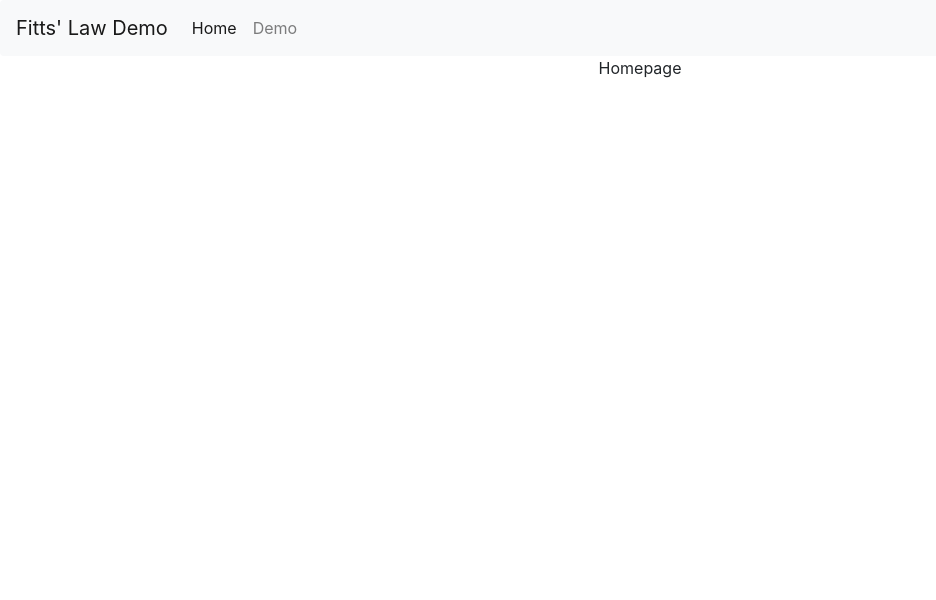
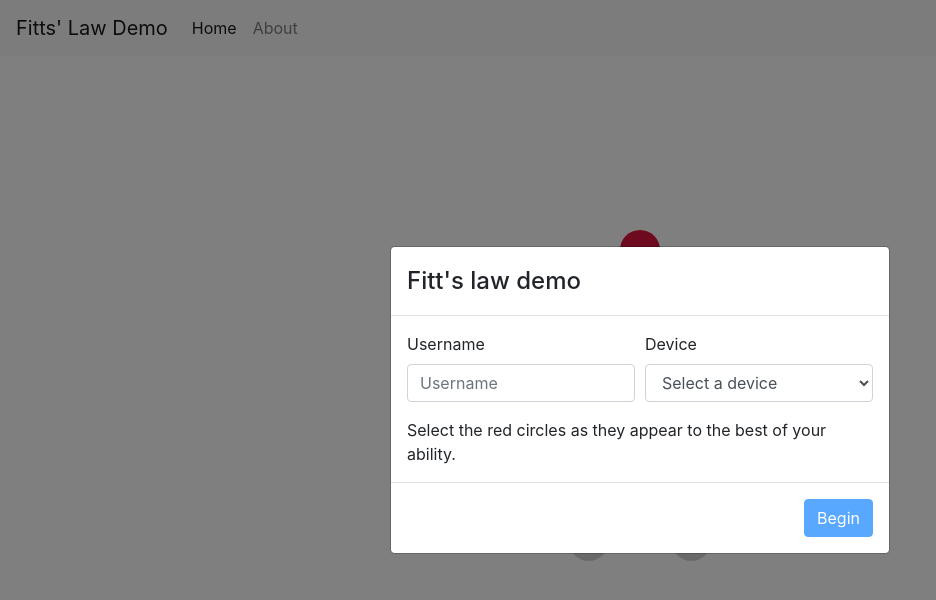
Before and after one commit to twinji/fitts-law-input-task, a React (Create React App) app: page / in a window 1280 px wide. Shown: the top 600 px of the page, without its empty margins (0-936 px from the left). Built offline with nearby package versions, Linux system fonts and the light colour scheme.

Commit message:
Change pages and routing

```diff
--- a/src/App.js
+++ b/src/App.js
@@ -1,7 +1,7 @@
 import React from 'react';
 import { BrowserRouter as Router, Route, Switch, Link } from 'react-router-dom';
 import './App.css';
-import Home from './components/Home';
+import About from './components/About';
 import Demo from './components/Demo';
 
 
@@ -20,17 +20,17 @@
                 <Link className="nav-link" to="/">Home</Link>
               </li>
               <li className="nav-item">
-                <Link className="nav-link" to="/demo">Demo</Link>
+                <Link className="nav-link" to="/about">About</Link>
               </li>
             </ul>
           </div>
         </nav>
         <Switch>
           <Route exact path="/">
-            <Home />
+            <Demo/>
           </Route>
-          <Route path="/demo">
-            <Demo />
+          <Route path="/about">
+            <About/>
           </Route>
         </Switch>
       </div>
--- /dev/null
+++ b/src/components/About.js
@@ -0,0 +1,13 @@
+import React, { Component } from 'react'
+
+export class About extends Component {
+    render() {
+        return (
+            <React.Fragment>
+                About page
+            </React.Fragment>
+        )
+    }
+}
+
+export default About
--- a/src/components/Home.js
+++ /dev/null
@@ -1,13 +0,0 @@
-import React, { Component } from 'react'
-
-export class Home extends Component {
-    render() {
-        return (
-            <div>
-                Homepage
-            </div>
-        )
-    }
-}
-
-export default Home
```
